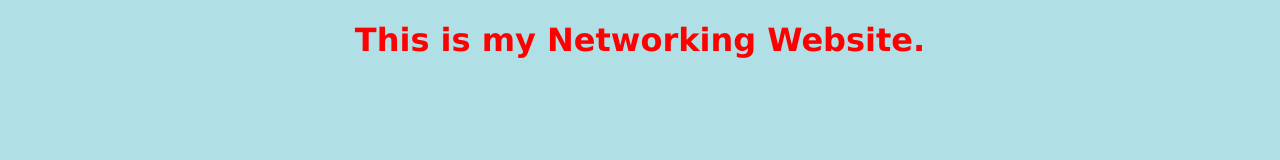
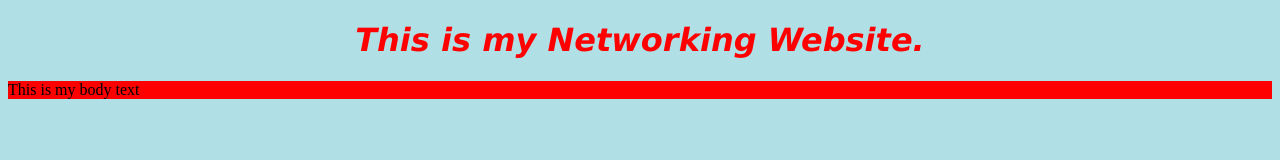
Before and after one commit to alit633/Networking, a plain HTML site: page index.html in a window 1280 px wide. Drawn offline with Linux system fonts and the light colour scheme.

Commit message:
Update index.html

```diff
--- a/index.html
+++ b/index.html
@@ -1,6 +1,10 @@
 <!DOCTYPE HTML>
   <html>
+    <head>
     <body style="background-color:powderblue;">
-      <h1 style = "color:red;font-family:verdana;text-align:center;"><strong>This is my Networking Website.</strong></h1>
+      <h1 style = "color:red;font-family:verdana;text-align:center;"><i>This is my Networking Website.</i></h1>
+      </head>
+    <body>
+      <p style = "background-color:red;"> This is my body text </p>
 
   </html>
```
